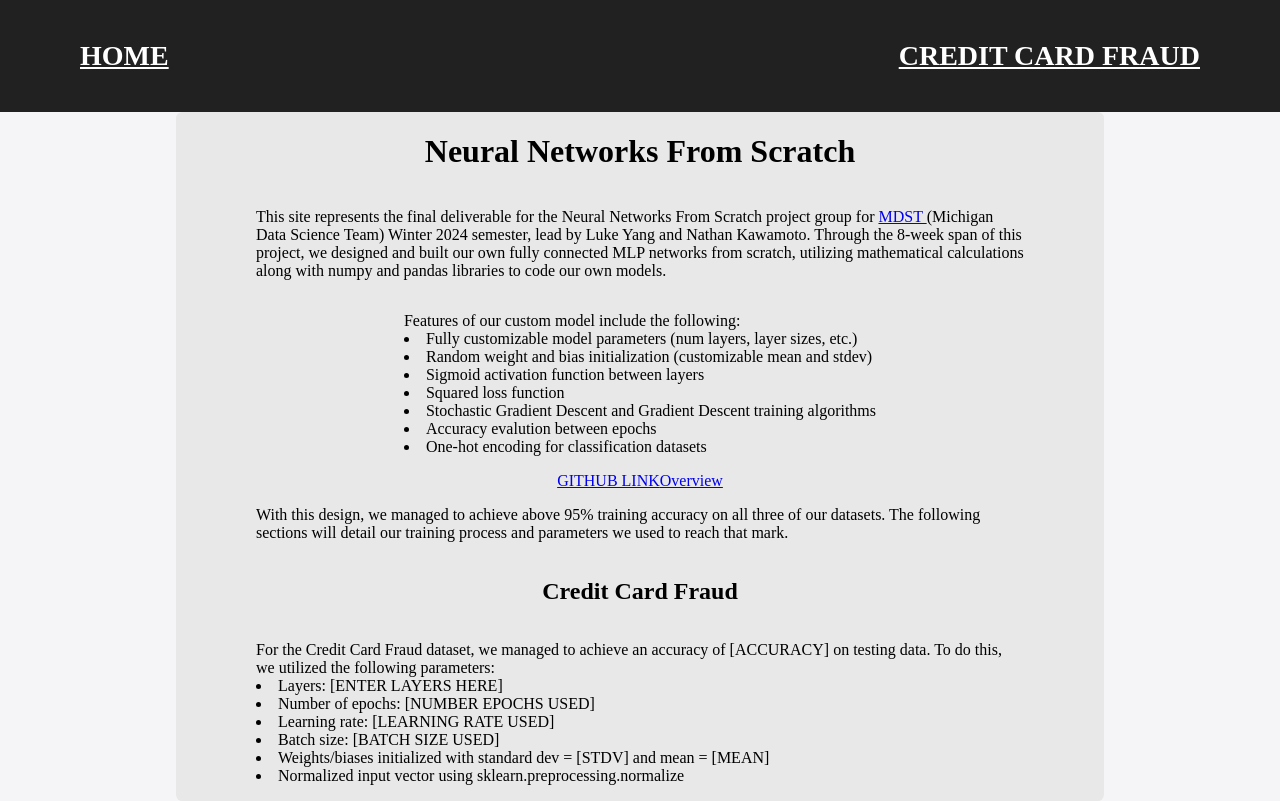
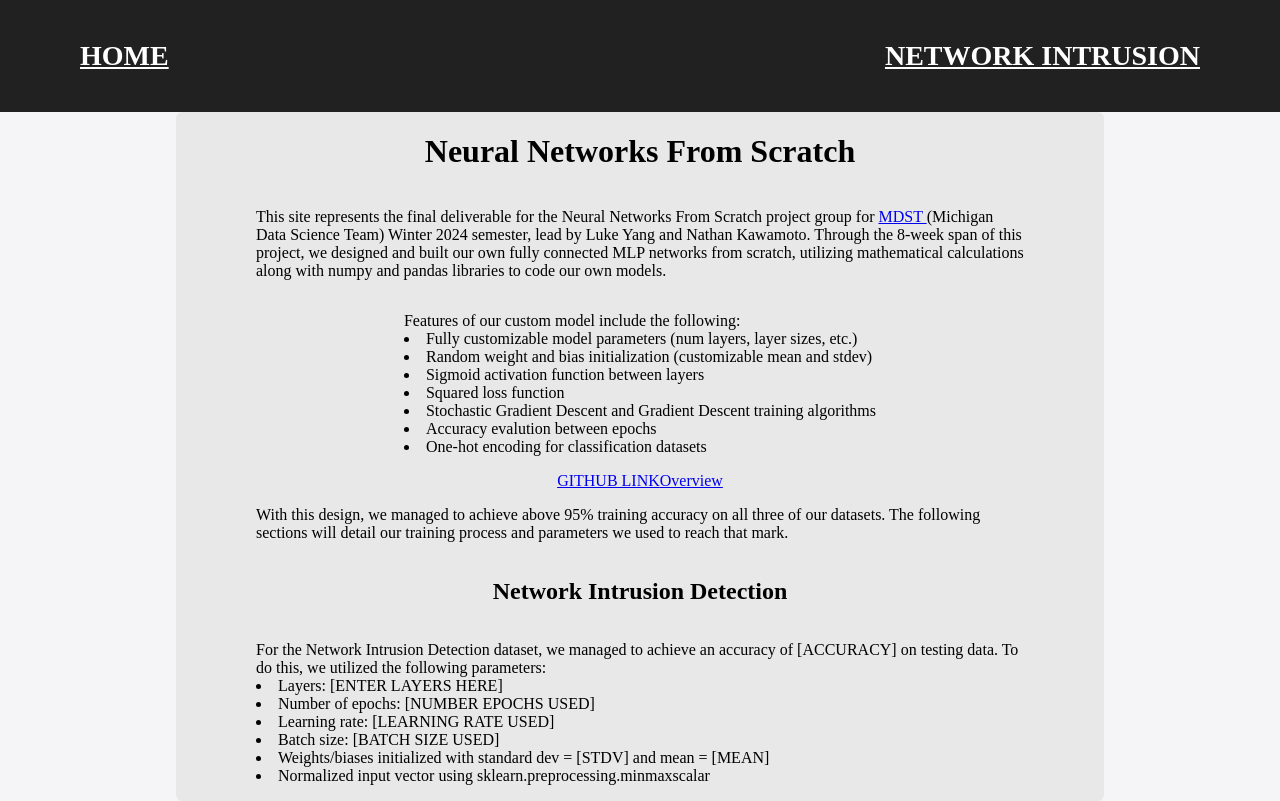
Before and after one commit to lukeyang01/nn-from-scratch, a React (Create React App) app in the folder nn-frontend/: page / in a window 1280 px wide. Built offline with nearby package versions, Linux system fonts and the light colour scheme; a web font is replaced by a local one.

Commit message:
Updated frontend

```diff
--- a/nn-frontend/src/App.tsx
+++ b/nn-frontend/src/App.tsx
@@ -16,8 +16,8 @@ function App() {
       <Routes>
         <Route path="/" element={<AppHome />}></Route>
         {/* <Route path="/mnist_draw" element={<MNIST />} /> */}
-        <Route path="/credit_card" element={<CCARD />} />
-        {/* <Route path="/network_intrusion" element={<NID />} /> */}
+        {/* <Route path="/credit_card" element={<CCARD />} /> */}
+        <Route path="/network_intrusion" element={<NID />} />
         {/* <Route path="/settings" element={<Settings />} /> */}
       </Routes>
     </Router>
--- a/nn-frontend/src/components/Navbar.tsx
+++ b/nn-frontend/src/components/Navbar.tsx
@@ -16,12 +16,12 @@ function Navbar() {
         {/* <Link className={"header-button"} to="/mnist_draw">
           MNIST
         </Link> */}
-        <Link className={"header-button"} to="/credit_card">
+        {/* <Link className={"header-button"} to="/credit_card">
           CREDIT CARD FRAUD
+        </Link> */}
+        <Link className={"header-button"} to="/network_intrusion">
+          NETWORK INTRUSION
         </Link>
-        {/* <Link className={"header-button"} to="/network_intrusion">
-          NETWORK INTRUSION
-        </Link> */}
         {/* <Link className={"header-button"} to="/settings">
           Settings
         </Link> */}
--- a/nn-frontend/src/pages/homepage/AppHome.tsx
+++ b/nn-frontend/src/pages/homepage/AppHome.tsx
@@ -51,12 +51,12 @@ export const AppHome = () => {
             training process and parameters we used to reach that mark.
           </p>
         </div>
-        <div className="app-cc-body flex-center">
-          <h2>Credit Card Fraud</h2>
+        <div className="app-nid-body flex-center">
+          <h2>Network Intrusion Detection</h2>
           <p>
-            For the Credit Card Fraud dataset, we managed to achieve an accuracy
-            of [ACCURACY] on testing data. To do this, we utilized the following
-            parameters:
+            For the Network Intrusion Detection dataset, we managed to achieve
+            an accuracy of [ACCURACY] on testing data. To do this, we utilized
+            the following parameters:
             <li>Layers: [ENTER LAYERS HERE]</li>
             <li>Number of epochs: [NUMBER EPOCHS USED]</li>
             <li>Learning rate: [LEARNING RATE USED]</li>
@@ -66,7 +66,7 @@ export const AppHome = () => {
               [MEAN]
             </li>
             <li>
-              Normalized input vector using sklearn.preprocessing.normalize
+              Normalized input vector using sklearn.preprocessing.minmaxscalar
             </li>
           </p>
         </div>
```
Also changed, not shown: 1 other file (tests, documents, lock files or other folders).
